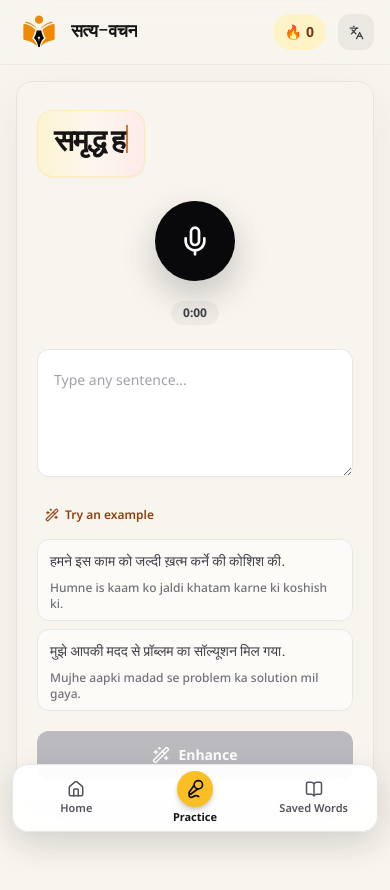
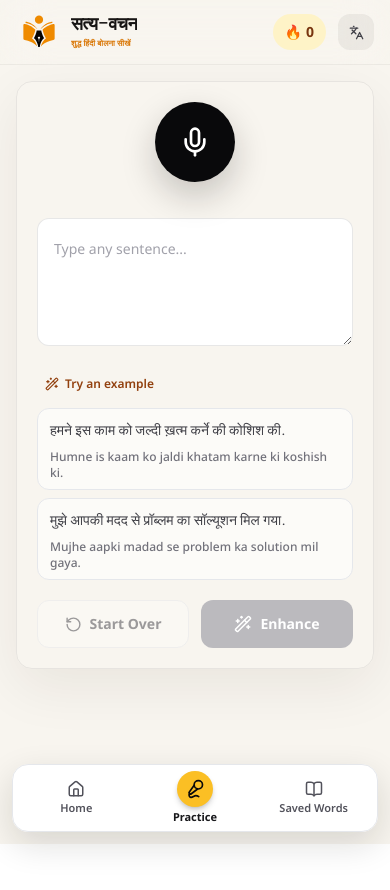
Before and after one commit to r1999-ron/satya-vachan, a Next.js app: page /practice in a window 390 px wide. Shown: the top 890 px of the page. After the commit the page ends 844 px from the top, so only its background shows below. Built offline with nearby package versions, Linux system fonts and the light colour scheme.

Commit message:
ui improvements

```diff
--- a/app/page.tsx
+++ b/app/page.tsx
@@ -2,6 +2,7 @@ import { ArrowRight } from "lucide-react";
 import { DailyChallenge } from "@/components/challenge/DailyChallenge";
 import { SaveDailyWordButton } from "@/components/challenge/SaveDailyWordButton";
 import { HindiText } from "@/components/hindi/HindiText";
+import { SpeakBetterHindiTagline } from "@/components/home/SpeakBetterHindiTagline";
 import { GlassCard } from "@/components/ui/GlassCard";
 import { getWordOfTheDay } from "@/data/words";
 import { cn } from "@/lib/utils";
@@ -14,6 +15,8 @@ export default function HomePage() {
 
   return (
     <div className="mx-auto max-w-4xl space-y-4 sm:space-y-5">
+      <SpeakBetterHindiTagline />
+
       <GlassCard className="overflow-hidden p-5 sm:p-7 lg:p-8">
         <div className="flex items-center justify-between gap-3">
           <p className="text-xs font-bold uppercase tracking-[0.14em] text-amber-800 dark:text-amber-200">
--- a/app/practice/page.tsx
+++ b/app/practice/page.tsx
@@ -22,7 +22,6 @@ import { ErrorNotice } from "@/components/ui/ErrorNotice";
 import { GlassCard } from "@/components/ui/GlassCard";
 import { LoadingMeter } from "@/components/ui/LoadingMeter";
 import { getDemoHints, defaultTransformationExample } from "@/data/demo";
-import { SPEAK_BETTER_HINDI_TAGLINES } from "@/data/taglines";
 import { wordCorpus } from "@/data/words";
 import { useTranscription } from "@/hooks/useTranscription";
 import { requestJson } from "@/lib/api-client";
@@ -120,49 +119,11 @@ function PracticeContent() {
   const { history, saveHistory } = usePracticeHistory();
   const [state, dispatch] = useReducer(practiceReducer, initialPracticeState);
   const [recorderResetKey, setRecorderResetKey] = useState(0);
-  const [taglineIndex, setTaglineIndex] = useState(0);
-  const [typedTagline, setTypedTagline] = useState({
-    tagline: "",
-    text: "",
-  });
-
-  const currentTagline = SPEAK_BETTER_HINDI_TAGLINES[taglineIndex];
-
   useEffect(() => {
     if (isLegacyChallenge) {
       router.replace("/#daily-challenge");
     }
   }, [isLegacyChallenge, router]);
-
-  useEffect(() => {
-    let characterIndex = 0;
-    const characters = Array.from(currentTagline);
-
-    const typewriter = window.setInterval(() => {
-      characterIndex += 1;
-      setTypedTagline({
-        tagline: currentTagline,
-        text: characters.slice(0, characterIndex).join(""),
-      });
-
-      if (characterIndex >= characters.length) {
-        window.clearInterval(typewriter);
-      }
-    }, 55);
-
-    return () => window.clearInterval(typewriter);
-  }, [currentTagline]);
-
-  useEffect(() => {
-    const shuffleTagline = window.setInterval(() => {
-      setTaglineIndex((currentIndex) => {
-        const offset = Math.floor(Math.random() * (SPEAK_BETTER_HINDI_TAGLINES.length - 1)) + 1;
-        return (currentIndex + offset) % SPEAK_BETTER_HINDI_TAGLINES.length;
-      });
-    }, 5_000);
-
-    return () => window.clearInterval(shuffleTagline);
-  }, []);
 
   const practiceContext = useMemo<WordEntry | string | null>(() => {
     if (!wordParam) {
@@ -331,35 +292,12 @@ function PracticeContent() {
   return (
     <div className="mx-auto max-w-4xl space-y-5">
       <GlassCard className="animate-floatIn p-5 sm:p-8">
-        <div className="flex items-start justify-between gap-3">
-          <div className="min-w-0">
-            <h1
-              lang="hi"
-              aria-label={currentTagline}
-              className="mt-2 rounded-2xl border border-amber-200/55 bg-gradient-to-r from-amber-100/70 via-orange-50/70 to-rose-100/60 px-4 py-3 text-balance font-hindi text-3xl font-bold leading-[1.35] tracking-[-0.035em] text-ink shadow-sm shadow-amber-900/5 sm:px-5 sm:text-5xl dark:border-amber-200/10 dark:from-amber-300/10 dark:via-orange-300/8 dark:to-rose-300/10 dark:text-white"
-            >
-              {typedTagline.tagline === currentTagline ? typedTagline.text : ""}
-              <span aria-hidden="true" className="ml-0.5 inline-block h-[0.95em] w-0.5 animate-pulse bg-amber-700 align-[-0.08em] dark:bg-amber-200" />
-            </h1>
-          </div>
-          {state.status !== "idle" || state.transcript.trim() ? (
-            <button
-              type="button"
-              onClick={handleReset}
-              disabled={isBusy && !state.result}
-              className="inline-flex min-h-10 shrink-0 items-center justify-center gap-2 rounded-xl px-3 py-2 text-xs font-semibold text-zinc-600 transition hover:bg-zinc-900/5 hover:text-ink focus:outline-none focus-visible:ring-2 focus-visible:ring-amber-500/55 disabled:cursor-not-allowed disabled:opacity-60 dark:text-zinc-300 dark:hover:bg-white/8 dark:hover:text-white"
-            >
-              <RotateCcw size={15} aria-hidden="true" />
-              <span className="hidden sm:inline">Start over</span>
-            </button>
-          ) : null}
-        </div>
-
-        <div className="mt-6">
+        <div>
           <RecorderButton
             key={recorderResetKey}
             className="border-0 bg-transparent p-0 dark:bg-transparent"
             disabled={isBusy}
+            variant="continuation"
             onRecordingComplete={(recording) => void transcribeRecording(recording)}
             onStateChange={(nextState: RecorderState) => {
               if (nextState === "recording") {
@@ -427,12 +365,25 @@ function PracticeContent() {
             onAction={canRetryTransformation ? () => void runTransformation() : undefined}
           />
         ) : null}
+        <div className="mt-5 grid grid-cols-2 gap-3">
+          <button
+            type="button"
+            onClick={handleReset}
+            disabled={
+              (state.status === "idle" && !state.transcript.trim()) ||
+              (isBusy && !state.result)
+            }
+            className="inline-flex min-h-12 w-full items-center justify-center gap-2 rounded-xl border border-zinc-900/12 bg-white/55 px-4 py-3 text-sm font-bold text-zinc-700 transition hover:-translate-y-0.5 hover:bg-white focus:outline-none focus-visible:ring-2 focus-visible:ring-zinc-900/25 focus-visible:ring-offset-2 focus-visible:ring-offset-paper active:translate-y-0 disabled:cursor-not-allowed disabled:opacity-50 dark:border-white/15 dark:bg-white/8 dark:text-zinc-200 dark:hover:bg-white/12 dark:focus-visible:ring-white/30 dark:focus-visible:ring-offset-zinc-950"
+          >
+            <RotateCcw size={17} aria-hidden="true" />
+            Start Over
+          </button>
           <button
             type="button"
             onClick={() => void runTransformation()}
             disabled={!canTransform}
             className={cn(
-            "mt-5 inline-flex min-h-12 w-full items-center justify-center gap-2 rounded-xl px-5 py-3 text-sm font-bold transition focus:outline-none focus-visible:ring-2 focus-visible:ring-zinc-900/35 focus-visible:ring-offset-2 focus-visible:ring-offset-paper active:translate-y-0 disabled:cursor-not-allowed disabled:shadow-none dark:focus-visible:ring-white/40 dark:focus-visible:ring-offset-zinc-950",
+              "inline-flex min-h-12 w-full items-center justify-center gap-2 rounded-xl px-4 py-3 text-sm font-bold transition focus:outline-none focus-visible:ring-2 focus-visible:ring-zinc-900/35 focus-visible:ring-offset-2 focus-visible:ring-offset-paper active:translate-y-0 disabled:cursor-not-allowed disabled:shadow-none dark:focus-visible:ring-white/40 dark:focus-visible:ring-offset-zinc-950",
               canTransform
                 ? "bg-ink text-white shadow-lg shadow-zinc-900/15 hover:-translate-y-0.5 dark:bg-white dark:text-zinc-950"
                 : "bg-zinc-400/70 text-white dark:bg-zinc-700 dark:text-zinc-300",
@@ -441,6 +392,7 @@ function PracticeContent() {
             <WandSparkles size={18} aria-hidden="true" />
             {isTransforming ? "Enhancing..." : "Enhance"}
           </button>
+        </div>
       </GlassCard>
 
       {isTranscribing || isTransforming || state.status === "ttsLoading" ? (
@@ -512,7 +464,9 @@ function practiceReducer(
       return {
         ...state,
         status: "transcriptReady",
-        transcript: action.transcript,
+        transcript: [state.transcript.trim(), action.transcript.trim()]
+          .filter(Boolean)
+          .join(" "),
         selectedHint: "",
         transcriptionError: "",
         lastFailedStep: null,
--- a/components/audio/RecorderButton.tsx
+++ b/components/audio/RecorderButton.tsx
@@ -48,6 +48,7 @@ type RecorderButtonProps = {
   className?: string;
   disabled?: boolean;
   maxDurationMs?: number;
+  variant?: "default" | "continuation";
   onRecordingComplete?: (recording: RecordingResult) => void;
   onStateChange?: (state: RecorderState) => void;
 };
@@ -56,6 +57,7 @@ export function RecorderButton({
   className,
   disabled = false,
   maxDurationMs = DEFAULT_MAX_RECORDING_MS,
+  variant = "default",
   onRecordingComplete,
   onStateChange,
 }: RecorderButtonProps) {
@@ -85,6 +87,7 @@ export function RecorderButton({
     () => formatRecordingDuration(maxDurationMs),
     [maxDurationMs],
   );
+  const isContinuationVariant = variant === "continuation";
 
   useEffect(() => {
     onStateChangeRef.current = onStateChange;
@@ -415,21 +418,30 @@ export function RecorderButton({
             state === "recording"
               ? "Stop recording"
               : state === "recorded"
-                ? "Record again"
+                ? isContinuationVariant
+                  ? "Continue recording"
+                  : "Record again"
                 : "Start recording"
           }
           className={cn(
             "relative grid size-20 shrink-0 place-items-center rounded-full bg-zinc-950 text-white shadow-[0_14px_34px_rgba(24,20,16,0.22)] transition hover:-translate-y-0.5 hover:bg-zinc-800 focus:outline-none focus-visible:ring-4 focus-visible:ring-amber-400/40 focus-visible:ring-offset-4 focus-visible:ring-offset-paper active:translate-y-0 disabled:cursor-not-allowed disabled:opacity-60 sm:size-24 dark:bg-white dark:text-zinc-950 dark:hover:bg-zinc-100 dark:focus-visible:ring-offset-zinc-950",
             state === "recording" &&
               "bg-rose-600 text-white before:absolute before:inset-0 before:rounded-full before:bg-rose-400/35 before:motion-safe:animate-ping hover:bg-rose-600 dark:bg-rose-500 dark:text-white",
-            state === "recorded" &&
+            state === "recorded" && !isContinuationVariant &&
               "bg-emerald-600 text-white hover:bg-emerald-600 dark:bg-emerald-300 dark:text-emerald-950",
           )}
         >
           {state === "recording" || state === "stopping" ? (
             <Square size={28} aria-hidden="true" />
           ) : state === "recorded" ? (
+            isContinuationVariant ? (
+              <span className="flex flex-col items-center gap-0.5 leading-none">
+                <Mic size={27} aria-hidden="true" />
+                <span className="text-[0.65rem] font-bold">Continue</span>
+              </span>
+            ) : (
               <CheckCircle2 size={32} aria-hidden="true" />
+            )
           ) : (
             <Mic size={32} aria-hidden="true" />
           )}
@@ -437,19 +449,25 @@ export function RecorderButton({
 
         <div className="mt-3 w-full min-w-0 text-center">
           <div>
-            {state !== "idle" && state !== "permission-needed" ? (
+            {state !== "idle" &&
+            state !== "permission-needed" &&
+            !(isContinuationVariant && state === "recorded") ? (
               <div className="mx-auto">
                 <p className="text-sm font-bold text-ink dark:text-white">
                   {getTitle(state)}
                 </p>
+                {!(isContinuationVariant && state === "recording") ? (
                   <p className="mx-auto mt-1 max-w-md text-xs font-normal leading-5 text-zinc-600 dark:text-zinc-400">
                     {getDescription(state, maxDurationLabel)}
                   </p>
+                ) : null}
               </div>
             ) : null}
+            {!isContinuationVariant ? (
               <span className="mt-2 inline-flex rounded-full bg-zinc-900/[0.045] px-3 py-1 text-xs font-bold text-zinc-700 dark:bg-white/8 dark:text-zinc-200">
                 {formatRecordingDuration(durationMs)}
               </span>
+            ) : null}
           </div>
 
           {state === "recording" ? (
@@ -457,6 +475,7 @@ export function RecorderButton({
               className="mx-auto mt-4 max-w-xl overflow-hidden rounded-xl border border-rose-200/70 bg-gradient-to-r from-rose-50/90 via-amber-50/90 to-rose-50/90 px-3 py-2.5 shadow-inner dark:border-rose-300/20 dark:from-rose-950/35 dark:via-amber-950/25 dark:to-rose-950/35"
               data-recording-visualizer="active"
             >
+              {!isContinuationVariant ? (
                 <div className="flex items-center justify-between gap-3 text-[0.68rem] font-bold uppercase tracking-[0.16em] text-rose-700 dark:text-rose-200">
                   <span className="inline-flex items-center gap-2">
                     <span className="relative flex size-2" aria-hidden="true">
@@ -467,8 +486,12 @@ export function RecorderButton({
                   </span>
                   <span className="text-zinc-500 dark:text-zinc-400">Listening</span>
                 </div>
+              ) : null}
               <div
-                className="mt-2.5 flex h-12 items-center gap-1"
+                className={cn(
+                  "flex h-12 items-center gap-1",
+                  !isContinuationVariant && "mt-2.5",
+                )}
                 aria-label="Live microphone level"
                 role="img"
               >
--- a/components/layout/AppShell.tsx
+++ b/components/layout/AppShell.tsx
@@ -8,7 +8,7 @@ type AppShellProps = {
 
 export function AppShell({ children }: AppShellProps) {
   return (
-    <div className="relative min-h-screen overflow-hidden bg-[#f8f5ef] text-ink dark:bg-zinc-950 dark:text-zinc-50">
+    <div className="relative min-h-screen bg-[#f8f5ef] text-ink dark:bg-zinc-950 dark:text-zinc-50">
       <div className="pointer-events-none fixed inset-0 -z-10 bg-[radial-gradient(circle_at_-5%_-10%,rgba(253,230,138,0.5),transparent_36%),radial-gradient(circle_at_105%_45%,rgba(254,243,199,0.48),transparent_32%),radial-gradient(circle_at_50%_0%,rgba(255,255,255,0.8),transparent_48%)] dark:bg-[radial-gradient(circle_at_-5%_-10%,rgba(245,158,11,0.12),transparent_36%),radial-gradient(circle_at_105%_45%,rgba(245,158,11,0.08),transparent_32%),radial-gradient(circle_at_50%_0%,rgba(255,255,255,0.06),transparent_42%)]" />
       <Header />
       <main className="mx-auto w-full max-w-6xl px-4 pb-[calc(6.75rem+env(safe-area-inset-bottom))] pt-4 sm:px-6 md:pb-16 md:pt-9">
--- a/components/layout/Header.tsx
+++ b/components/layout/Header.tsx
@@ -47,7 +47,7 @@ export function Header() {
             <span lang="hi" className="block truncate font-hindi text-lg font-bold leading-tight tracking-tight text-ink dark:text-white">
               सत्य-वचन
             </span>
-            <span lang="hi" className="mt-0.5 hidden truncate font-hindi text-[9px] font-semibold leading-[1.6] tracking-[0.02em] text-[#d97706] sm:block dark:text-amber-300">
+            <span lang="hi" className="mt-0.5 block truncate font-hindi text-[8px] font-semibold leading-[1.45] tracking-[0.02em] text-[#d97706] sm:text-[9px] sm:leading-[1.6] dark:text-amber-300">
               शुद्ध हिंदी बोलना सीखें
             </span>
           </span>
```
Also changed, not shown: components/home/SpeakBetterHindiTagline.tsx (added, +56 -0 lines). Lines whose indentation alone changed are shown as unchanged.
